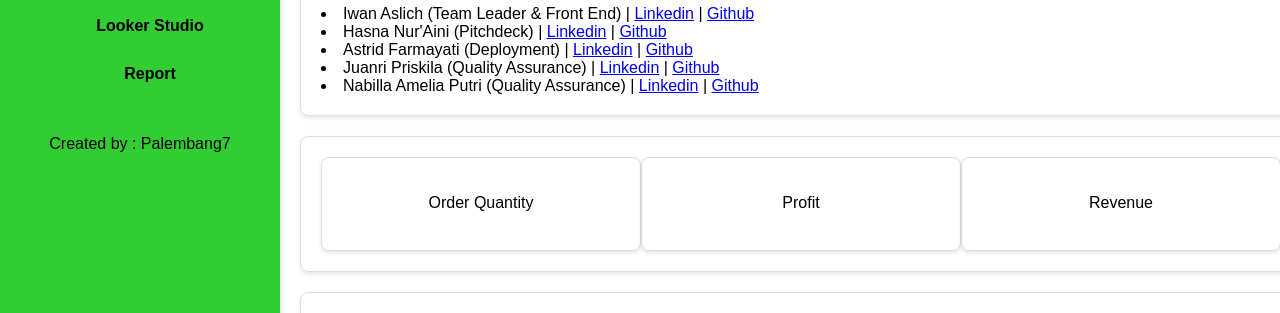
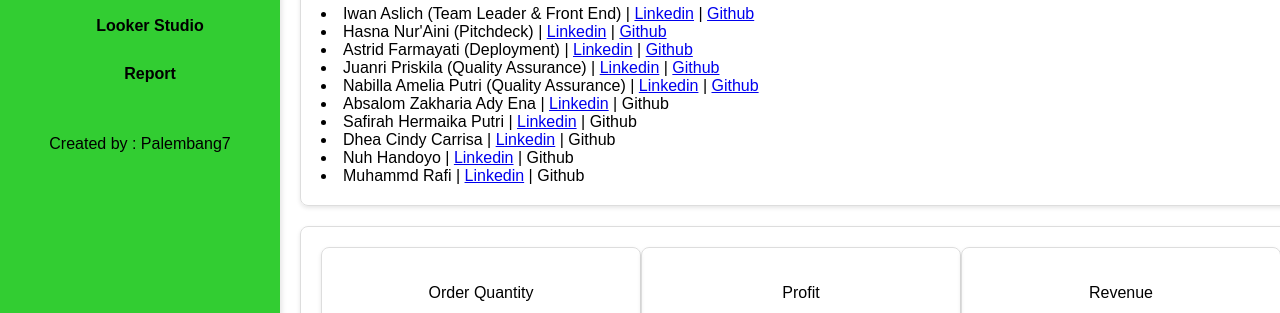
Before and after one commit to aslich57/aslich57.github.io, a plain HTML site: page index.html in a window 1280 px wide. Shown: the part 359-672 px from the top of the page. Drawn offline with nearby package versions, Linux system fonts and the light colour scheme; no server answers.

Commit message:
Update index.html

```diff
--- a/index.html
+++ b/index.html
@@ -49,6 +49,11 @@
                     <li>Astrid Farmayati (Deployment) | <a href="https://www.linkedin.com/in/astrid-farmayati-464961220">Linkedin</a> | <a href="https://github.com/astridfrma"> Github</a></li>
                     <li>Juanri Priskila (Quality Assurance) | <a href="https://www.linkedin.com/in/juanri-priskila-37a2322b1">Linkedin</a> | <a href="https://github.com/JuanriPriskila"> Github</a></li>
                     <li>Nabilla Amelia Putri (Quality Assurance) | <a href="https://www.linkedin.com/in/nabilla-amelia-putri-7076bb284/">Linkedin</a> | <a href="https://github.com/Nabilla0311"> Github</a></li>
+                    <li>Absalom Zakharia Ady Ena | <a href="https://www.linkedin.com/in/absalom-z-a-ena/">Linkedin</a> | <a href="https://github.com/Kakaanjass"></a> Github</li>
+                    <li>Safirah Hermaika Putri | <a href="https://www.linkedin.com/in/safirah-hermaika-putri-03b051283">Linkedin</a> | <a href="https://github.com/safirahhermaika"></a> Github</li>
+                    <li>Dhea Cindy Carrisa | <a href="https://www.linkedin.com/in/dheacindycarrisa">Linkedin</a> | <a href="https://github.com/dheacindy"></a> Github</li>
+                    <li>Nuh Handoyo | <a href="https://www.linkedin.com/in/nuhhandoyo">Linkedin</a> | <a href="https://github.com/Nabinuhx"></a> Github</li>
+                    <li>Muhammd Rafi | <a href="https://www.linkedin.com/in/muhammadrafiakbr">Linkedin</a> | <a href="https://github.com/muhrafiakbr"></a> Github</li>
             </div>
 
             <div class="content-section cards">
```
